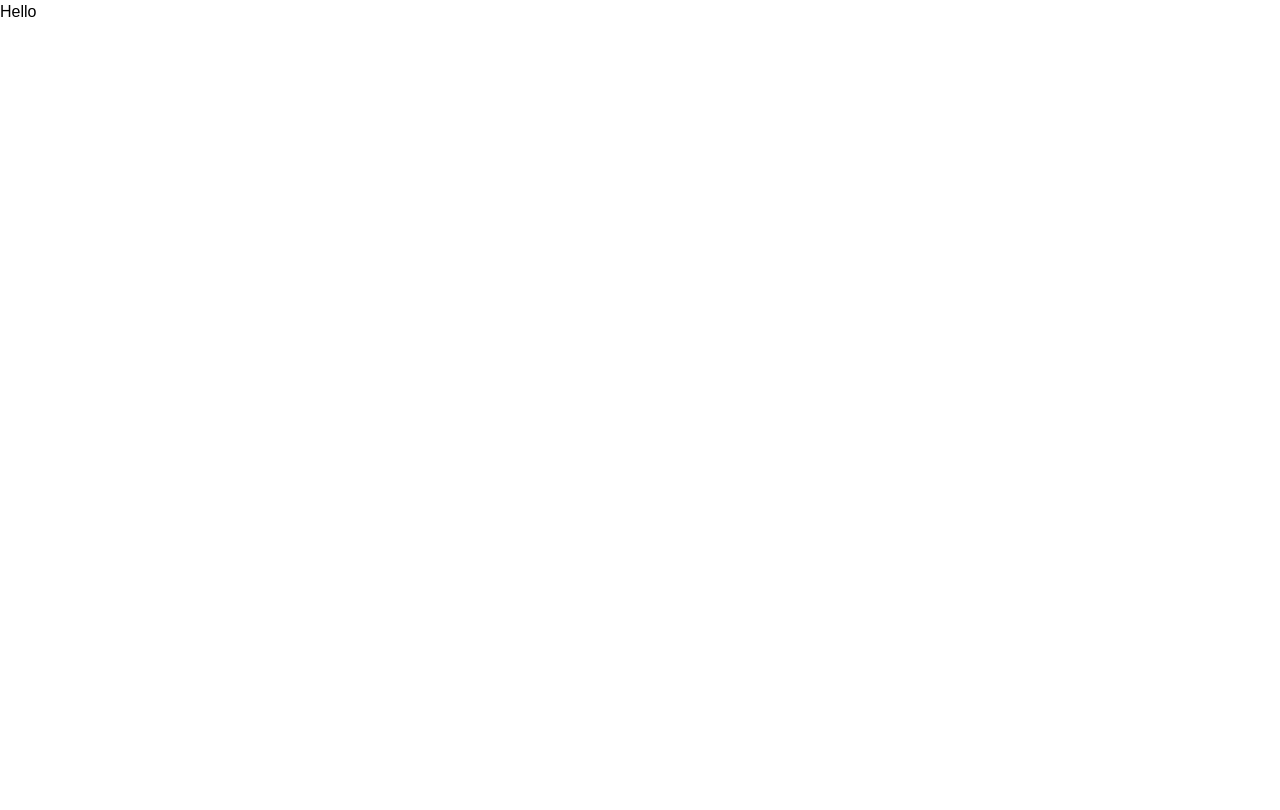
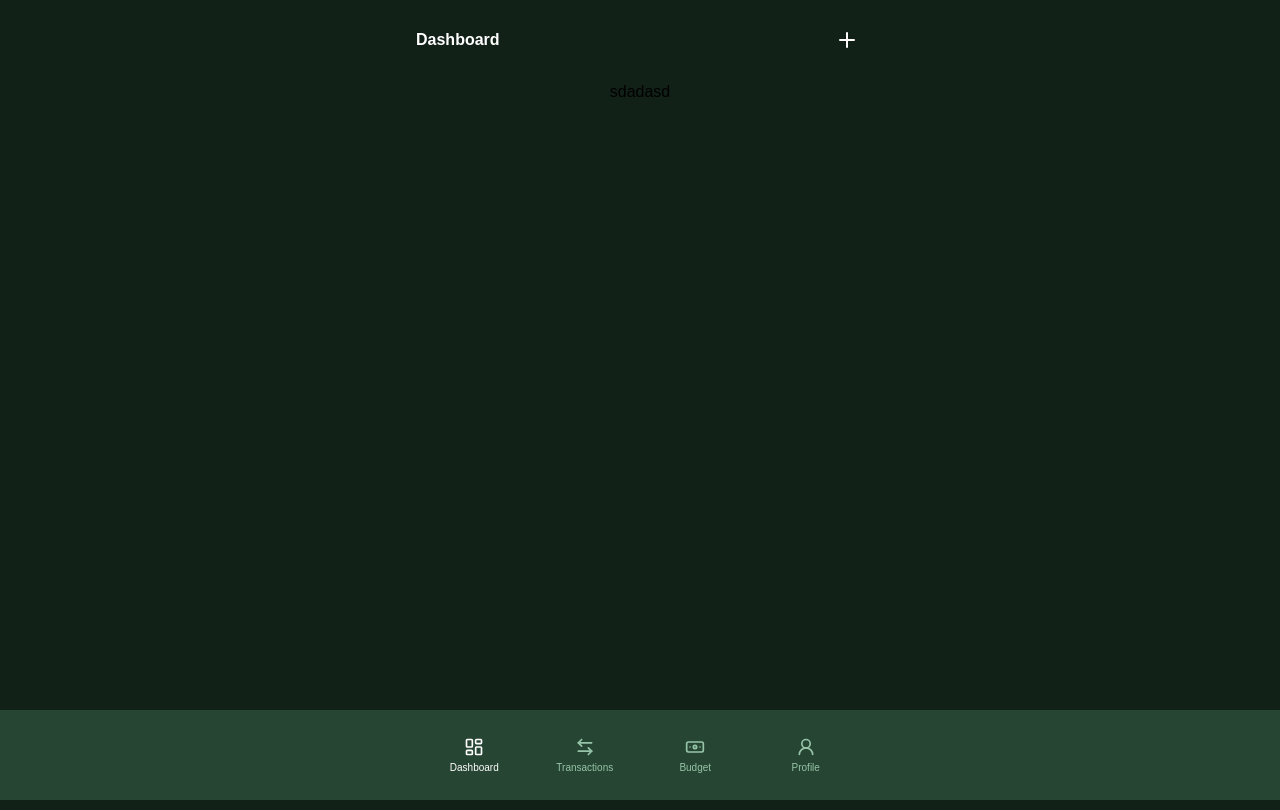
Before and after one commit to ltyohannes955/Scash, a React (Vite) app: page /dashboard in a window 1280 px wide. Built offline with nearby package versions, Linux system fonts and the light colour scheme.

Commit message:
added root shell to the dashboard

```diff
--- a/src/pages/dashboard/index.tsx
+++ b/src/pages/dashboard/index.tsx
@@ -1,11 +1,14 @@
 import { Flex, Text } from "@mantine/core";
+import { RootShell } from "../../components/layout/shell/root";
 
 export default function Dashboard() {
   return (
     <>
-      <Flex>
-        <Text>Hello</Text>
-      </Flex>
+      <RootShell Title="Dashboard">
+        <Flex bg={"#122117"} h={"80vh"} align={"center"} direction={"column"}>
+          sdadasd
+        </Flex>
+      </RootShell>
     </>
   );
 }
```
